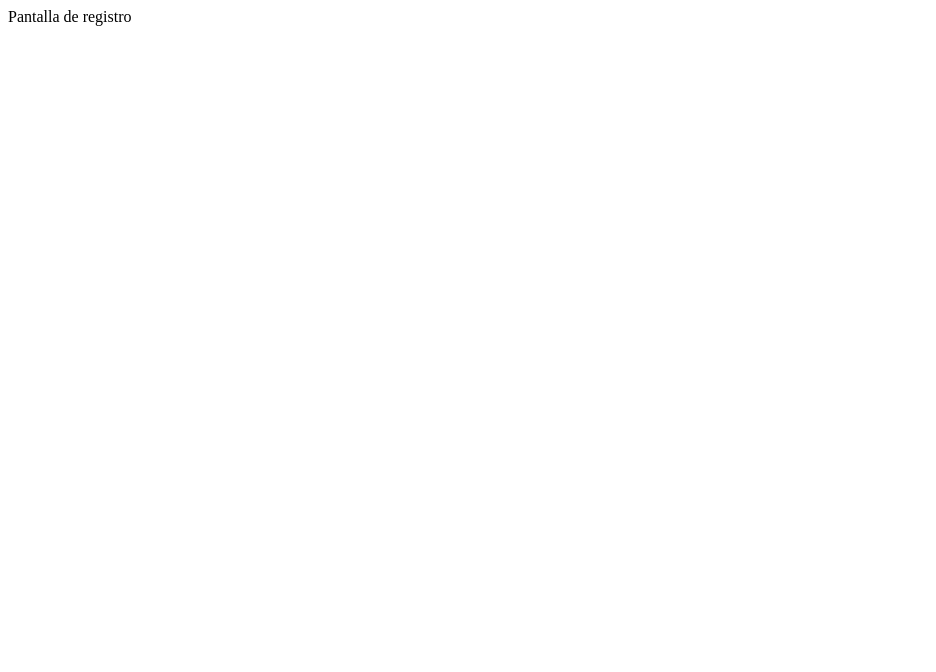
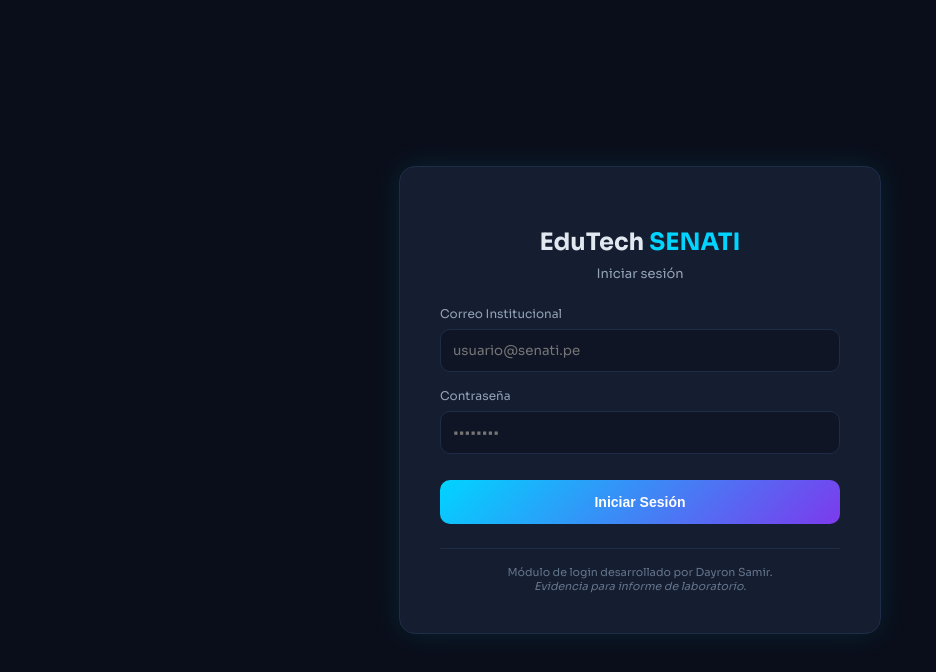
Before and after one commit to jeanpiercastrochim-prog/PROYECTO_GIT, a plain HTML site: page registro.html in a window 1280 px wide. Shown: the whole page, without its empty margins (0-936 px from the left). Drawn offline with Linux system fonts and the light colour scheme.

```diff
--- a/registro.html
+++ b/registro.html
@@ -1 +1,120 @@
-Pantalla de registro
+<!DOCTYPE html>
+<html lang="es">
+<head>
+<meta charset="UTF-8">
+<meta name="viewport" content="width=device-width, initial-scale=1.0">
+<title>Login - EduTech SENATI</title>
+<link href="https://fonts.googleapis.com/css2?family=Sora:wght@300;400;500;600;700&display=swap" rel="stylesheet">
+<style>
+  body {
+    margin: 0;
+    padding: 0;
+    font-family: 'Sora', sans-serif;
+    background: #0a0e1a; /* Fondo oscuro del proyecto */
+    color: #e2e8f0;
+    display: flex;
+    justify-content: center;
+    align-items: center;
+    height: 100vh;
+  }
+  .login-container {
+    background: #151d30;
+    border: 1px solid #1e2d47;
+    border-radius: 16px;
+    padding: 40px;
+    width: 100%;
+    max-width: 400px;
+    box-shadow: 0 0 30px rgba(0,212,255,0.1);
+  }
+  .login-container h2 {
+    text-align: center;
+    margin-bottom: 8px;
+    font-weight: 700;
+  }
+  .login-container h2 span {
+    color: #00d4ff; /* Celeste SENATI */
+  }
+  .subtitle {
+    text-align: center;
+    color: #94a3b8;
+    font-size: 13px;
+    margin-bottom: 24px;
+  }
+  .input-group {
+    margin-bottom: 16px;
+  }
+  .input-group label {
+    display: block;
+    font-size: 12px;
+    margin-bottom: 8px;
+    color: #94a3b8;
+  }
+  .input-group input {
+    width: 100%;
+    padding: 12px;
+    background: #0f1525;
+    border: 1px solid #1e2d47;
+    border-radius: 10px;
+    color: #fff;
+    font-family: 'Sora', sans-serif;
+    box-sizing: border-box;
+    transition: all 0.3s;
+  }
+  .input-group input:focus {
+    outline: none;
+    border-color: #00d4ff;
+    box-shadow: 0 0 0 2px rgba(0,212,255,0.2);
+  }
+  .btn-submit {
+    width: 100%;
+    padding: 14px;
+    background: linear-gradient(135deg, #00d4ff, #7c3aed);
+    color: white;
+    border: none;
+    border-radius: 10px;
+    font-weight: 600;
+    font-size: 14px;
+    cursor: pointer;
+    margin-top: 10px;
+    transition: opacity 0.3s, transform 0.2s;
+  }
+  .btn-submit:hover {
+    opacity: 0.9;
+    transform: translateY(-2px);
+  }
+  .credit {
+    text-align: center;
+    margin-top: 24px;
+    font-size: 11px;
+    color: #64748b;
+    border-top: 1px solid #1e2d47;
+    padding-top: 16px;
+  }
+</style>
+</head>
+<body>
+
+<div class="login-container">
+  <h2>EduTech <span>SENATI</span></h2>
+  <div class="subtitle">Iniciar sesión</div>
+
+  <div class="input-group">
+    <label>Correo Institucional</label>
+    <input type="email" placeholder="usuario@senati.pe">
+  </div>
+
+  <div class="input-group">
+    <label>Contraseña</label>
+    <input type="password" placeholder="••••••••">
+  </div>
+
+  <button class="btn-submit">Iniciar Sesión</button>
+
+  <div class="credit">
+    Módulo de login desarrollado por Dayron Samir.<br>
+    <em>Evidencia para informe de laboratorio.</em>
+  </div>
+</div>
+
+</body>
+</html>
```
